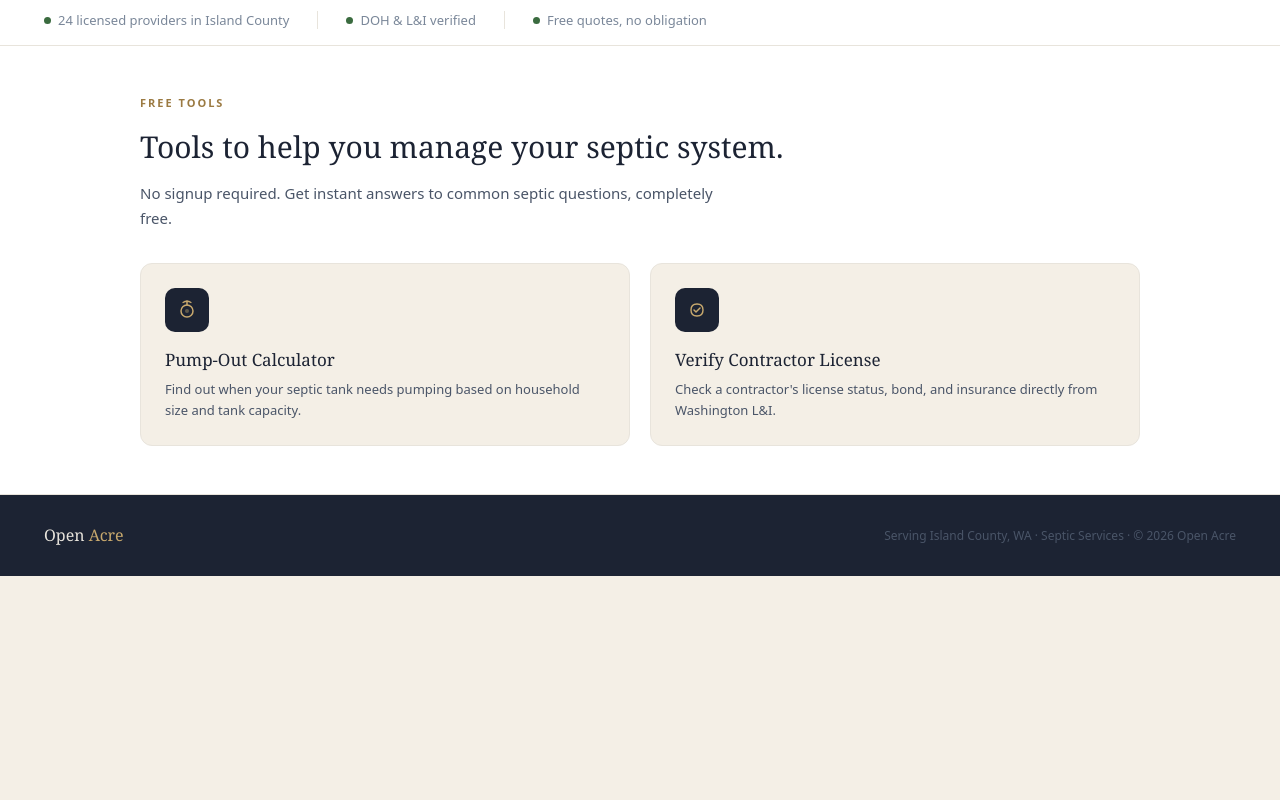
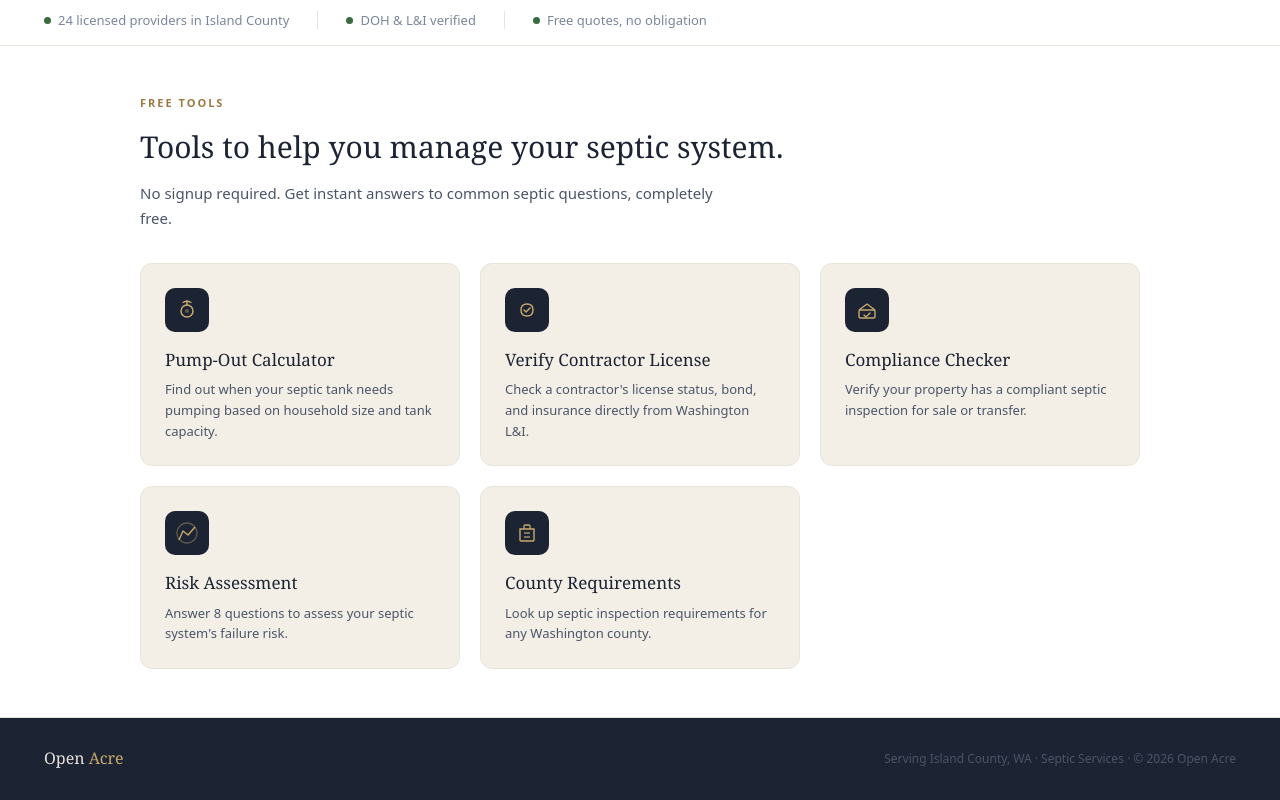
Before and after one commit to robrobotoai-cyber/openacre, a Next.js app: page / in a window 1280 px wide. Shown: the part 542-1342 px from the top of the page. Before the commit the page ends 1118 px from the top, so only its background shows below. Built offline with nearby package versions, Linux system fonts and the light colour scheme.

Commit message:
Add Tool 3, 4, 5 cards to homepage

```diff
--- a/pages/index.js
+++ b/pages/index.js
@@ -139,6 +139,51 @@ export default function Home() {
                 <div style={{ fontFamily: 'system-ui, sans-serif', fontSize: '13px', color: 'var(--slate)', lineHeight: 1.6 }}>Check a contractor's license status, bond, and insurance directly from Washington L&I.</div>
               </div>
             </a>
+
+            {/* Tool Card 3: Compliance Checker */}
+            <a href="/tools/compliance-checker" style={{ textDecoration: 'none' }}>
+              <div style={{ background: 'var(--parchment)', border: '1px solid var(--birch)', borderRadius: '12px', padding: '24px', cursor: 'pointer', transition: 'all 0.15s', height: '100%' }} onMouseEnter={(e) => Object.assign(e.currentTarget.style, { borderColor: 'var(--prairie)', boxShadow: '0 2px 12px rgba(155, 122, 66, 0.1)' })} onMouseLeave={(e) => Object.assign(e.currentTarget.style, { borderColor: 'var(--birch)', boxShadow: 'none' })}>
+                <div style={{ width: '44px', height: '44px', borderRadius: '10px', background: 'var(--midnight)', display: 'flex', alignItems: 'center', justifyContent: 'center', marginBottom: '14px' }}>
+                  <svg width="24" height="24" viewBox="0 0 24 24" fill="none">
+                    <rect x="4" y="12" width="16" height="8" rx="1.5" stroke="#c8a96e" strokeWidth="1.4"/>
+                    <path d="M4 12 L12 6 L20 12" stroke="#c8a96e" strokeWidth="1.4" strokeLinejoin="round" fill="none"/>
+                    <path d="M9 17 L11 19 L15 15" stroke="#c8a96e" strokeWidth="1.3" strokeLinecap="round" strokeLinejoin="round"/>
+                  </svg>
+                </div>
+                <div style={{ fontFamily: 'Georgia, serif', fontSize: '17px', color: 'var(--midnight)', marginBottom: '6px' }}>Compliance Checker</div>
+                <div style={{ fontFamily: 'system-ui, sans-serif', fontSize: '13px', color: 'var(--slate)', lineHeight: 1.6 }}>Verify your property has a compliant septic inspection for sale or transfer.</div>
+              </div>
+            </a>
+
+            {/* Tool Card 4: Risk Assessment */}
+            <a href="/tools/failure-risk-assessment" style={{ textDecoration: 'none' }}>
+              <div style={{ background: 'var(--parchment)', border: '1px solid var(--birch)', borderRadius: '12px', padding: '24px', cursor: 'pointer', transition: 'all 0.15s', height: '100%' }} onMouseEnter={(e) => Object.assign(e.currentTarget.style, { borderColor: 'var(--prairie)', boxShadow: '0 2px 12px rgba(155, 122, 66, 0.1)' })} onMouseLeave={(e) => Object.assign(e.currentTarget.style, { borderColor: 'var(--birch)', boxShadow: 'none' })}>
+                <div style={{ width: '44px', height: '44px', borderRadius: '10px', background: 'var(--midnight)', display: 'flex', alignItems: 'center', justifyContent: 'center', marginBottom: '14px' }}>
+                  <svg width="24" height="24" viewBox="0 0 24 24" fill="none">
+                    <path d="M4 19 L8 10 L13 14 L20 6" stroke="#c8a96e" strokeWidth="1.4" strokeLinejoin="round" fill="none"/>
+                    <circle cx="12" cy="12" r="10" stroke="#c8a96e" strokeWidth="1.3" fill="none" opacity="0.4"/>
+                  </svg>
+                </div>
+                <div style={{ fontFamily: 'Georgia, serif', fontSize: '17px', color: 'var(--midnight)', marginBottom: '6px' }}>Risk Assessment</div>
+                <div style={{ fontFamily: 'system-ui, sans-serif', fontSize: '13px', color: 'var(--slate)', lineHeight: 1.6 }}>Answer 8 questions to assess your septic system's failure risk.</div>
+              </div>
+            </a>
+
+            {/* Tool Card 5: County Requirements */}
+            <a href="/tools/county-requirements" style={{ textDecoration: 'none' }}>
+              <div style={{ background: 'var(--parchment)', border: '1px solid var(--birch)', borderRadius: '12px', padding: '24px', cursor: 'pointer', transition: 'all 0.15s', height: '100%' }} onMouseEnter={(e) => Object.assign(e.currentTarget.style, { borderColor: 'var(--prairie)', boxShadow: '0 2px 12px rgba(155, 122, 66, 0.1)' })} onMouseLeave={(e) => Object.assign(e.currentTarget.style, { borderColor: 'var(--birch)', boxShadow: 'none' })}>
+                <div style={{ width: '44px', height: '44px', borderRadius: '10px', background: 'var(--midnight)', display: 'flex', alignItems: 'center', justifyContent: 'center', marginBottom: '14px' }}>
+                  <svg width="24" height="24" viewBox="0 0 24 24" fill="none">
+                    <path d="M5 8 L19 8 L19 19 Q19 20 18 20 L6 20 Q5 20 5 19 Z" stroke="#c8a96e" strokeWidth="1.4" fill="none"/>
+                    <path d="M9 8 L9 5 Q9 4 10 4 L14 4 Q15 4 15 5 L15 8" stroke="#c8a96e" strokeWidth="1.3" fill="none"/>
+                    <line x1="9" y1="12" x2="15" y2="12" stroke="#c8a96e" strokeWidth="1.2"/>
+                    <line x1="9" y1="16" x2="15" y2="16" stroke="#c8a96e" strokeWidth="1.2"/>
+                  </svg>
+                </div>
+                <div style={{ fontFamily: 'Georgia, serif', fontSize: '17px', color: 'var(--midnight)', marginBottom: '6px' }}>County Requirements</div>
+                <div style={{ fontFamily: 'system-ui, sans-serif', fontSize: '13px', color: 'var(--slate)', lineHeight: 1.6 }}>Look up septic inspection requirements for any Washington county.</div>
+              </div>
+            </a>
           </div>
         </div>
       </div>
```
